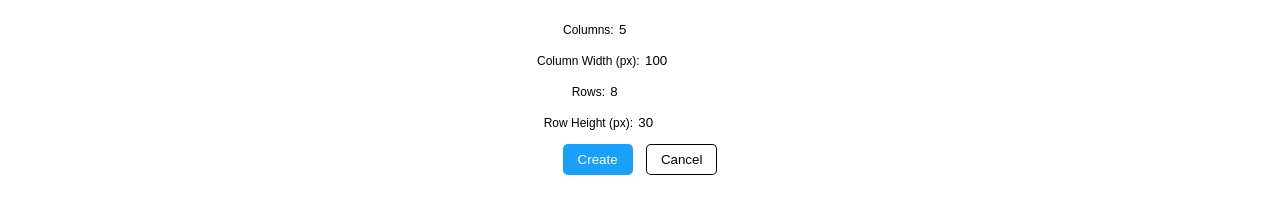
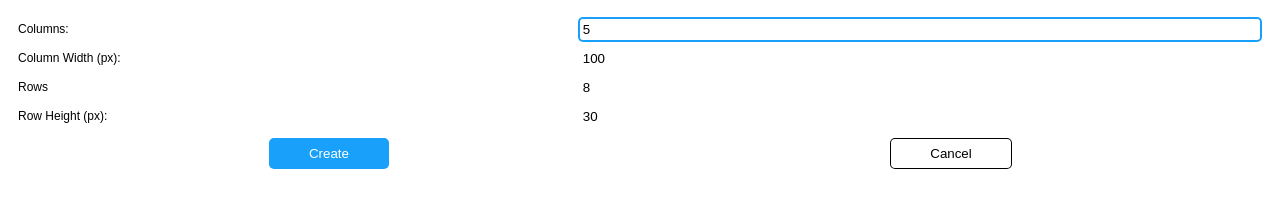
Before and after one commit to stevahnes/figma-plugins, a website built with webpack: page figma-table-creator/src/ui.html in a window 1280 px wide. Built offline with nearby package versions, Linux system fonts and the light colour scheme.

Commit message:
UI enhancements + support keyboard input

```diff
--- a/figma-table-creator/src/code.ts
+++ b/figma-table-creator/src/code.ts
@@ -90,9 +90,9 @@ function processMessage(message: CreateMessage): void {
     tableGroup.name = "Table";
     figma.currentPage.selection = [tableGroup];
     figma.viewport.scrollAndZoomIntoView([tableGroup]);
+
+    /* Notify Success to User */
+    figma.notify("Table created!");
+    return null;
   }
-
-  /* Notify Success to User */
-  figma.notify("Table created!");
-  return null;
 }
--- a/figma-table-creator/src/ui.css
+++ b/figma-table-creator/src/ui.css
@@ -1,15 +1,20 @@
 body {
   font: 12px sans-serif;
+  margin: 15px;
   text-align: center;
-  margin: 20px;
+}
+p {
+  margin: 0px;
+  padding: 5px 0px;
+  text-align: left;
 }
 button {
   border-radius: 5px;
   background: white;
   color: black;
   border: none;
-  padding: 8px 15px;
-  margin: 0 5px;
+  padding: 8px 40px;
+  margin: 5px 0px;
   box-shadow: inset 0 0 0 1px black;
   outline: none;
 }
@@ -19,10 +24,12 @@ button {
   color: white;
 }
 input {
-  width: 100px;
+  width: 100%;
   border: none;
+  border-radius: 5px;
   outline: none;
-  padding: 2px;
+  padding: 5px;
+  text-align: left;
 }
 input:hover {
   box-shadow: inset 0 0 0 1px rgba(0, 0, 0, 0.1);
@@ -36,3 +43,23 @@ button:focus {
 input:focus {
   box-shadow: inset 0 0 0 2px #18a0fb;
 }
+.row {
+  padding: 2px 3px;
+}
+.column {
+  float: left;
+  vertical-align: middle;
+  width: 50%;
+}
+.left {
+  width: 45% !important;
+}
+.right {
+  width: 55% !important;
+}
+/* Clear floats after the columns */
+.row:after {
+  content: "";
+  display: table;
+  clear: both;
+}
--- a/figma-table-creator/src/ui.html
+++ b/figma-table-creator/src/ui.html
@@ -1,6 +1,22 @@
-<p>Columns: <input id="columns" value="5" /></p>
-<p>Column Width (px): <input id="columnWidth" value="100" /></p>
-<p>Rows: <input id="rows" value="8" /></p>
-<p>Row Height (px): <input id="rowHeight" value="30" /></p>
-<button id="create">Create</button>
-<button id="cancel">Cancel</button>
+<body>
+  <div class="row">
+    <div class="column left"><p>Columns:</p></div>
+    <div class="column right"><input id="columns" value="5" autofocus /></div>
+  </div>
+  <div class="row">
+    <div class="column left"><p>Column Width (px):</p></div>
+    <div class="column right"><input id="columnWidth" value="100" /></div>
+  </div>
+  <div class="row">
+    <div class="column left"><p>Rows</p></div>
+    <div class="column right"><input id="rows" value="8" /></div>
+  </div>
+  <div class="row">
+    <div class="column left"><p>Row Height (px):</p></div>
+    <div class="column right"><input id="rowHeight" value="30" /></div>
+  </div>
+  <div class="row">
+    <div class="column"><button id="create">Create</button></div>
+    <div class="column"><button id="cancel">Cancel</button></div>
+  </div>
+</body>
--- a/figma-table-creator/src/ui.ts
+++ b/figma-table-creator/src/ui.ts
@@ -1,4 +1,42 @@
 import "./ui.css";
+
+/* Constants */
+let isShiftHeld: boolean = false;
+
+document.onkeydown = keyDown => {
+  let value: number = parseInt(
+    (document.activeElement as HTMLInputElement).value
+  );
+  if (keyDown.key === "Shift") {
+    isShiftHeld = true;
+  }
+  if (isShiftHeld === false) {
+    switch (keyDown.key) {
+      case "ArrowUp":
+        value += 1;
+        break;
+      case "ArrowDown":
+        value -= 1;
+        break;
+    }
+  } else {
+    switch (keyDown.key) {
+      case "ArrowUp":
+        value += 10;
+        break;
+      case "ArrowDown":
+        value -= 10;
+        break;
+    }
+  }
+  (document.activeElement as HTMLInputElement).value = value.toString();
+};
+
+document.onkeyup = keyUp => {
+  if (keyUp.key === "Shift") {
+    isShiftHeld = false;
+  }
+};
 
 document.getElementById("create").onclick = () => {
   const columnsInput = document.getElementById("columns") as HTMLInputElement;
```
Also changed, not shown: figma-table-creator/dist/code.js, figma-table-creator/dist/ui.html, figma-table-creator/dist/ui.js.
